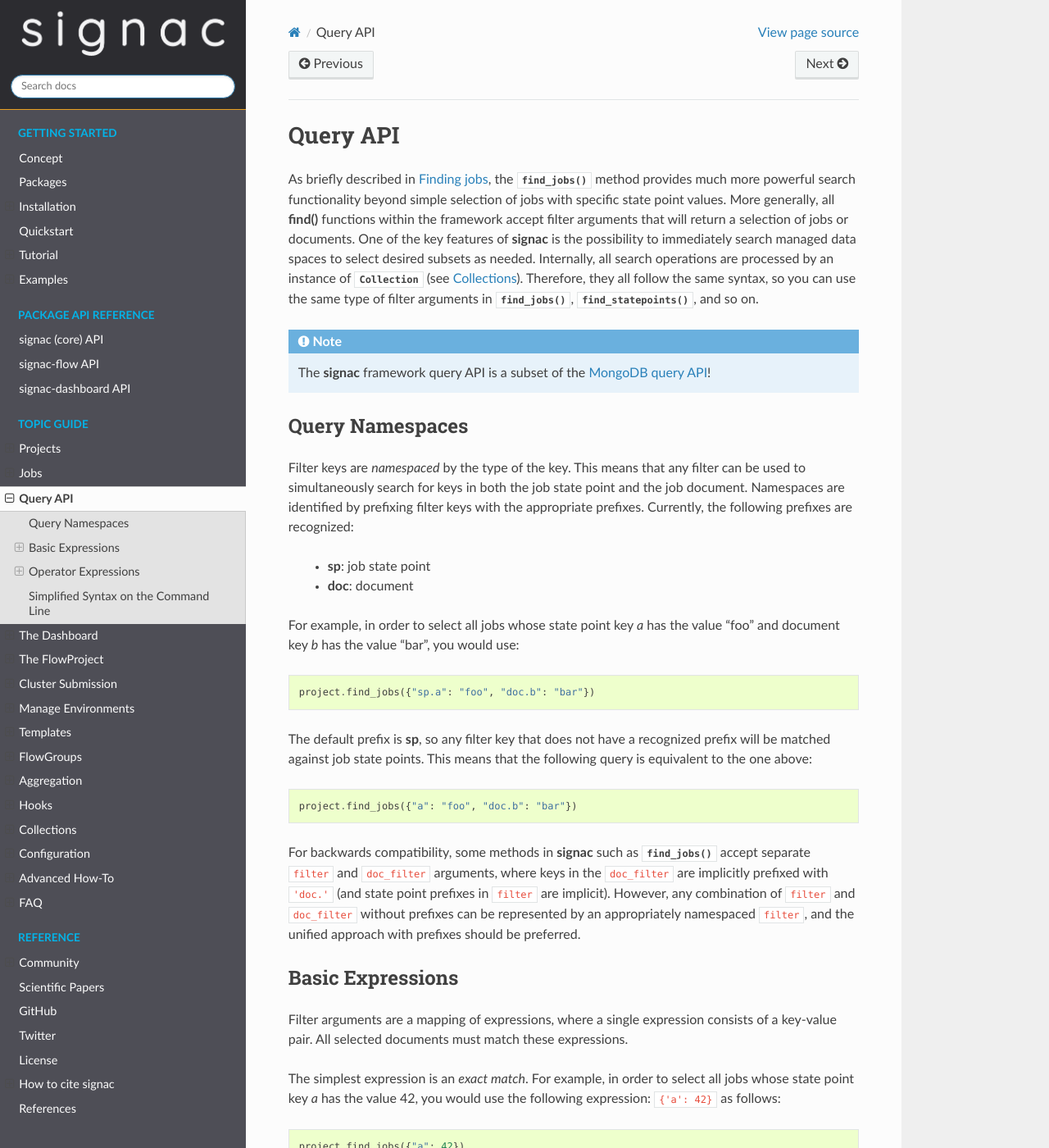
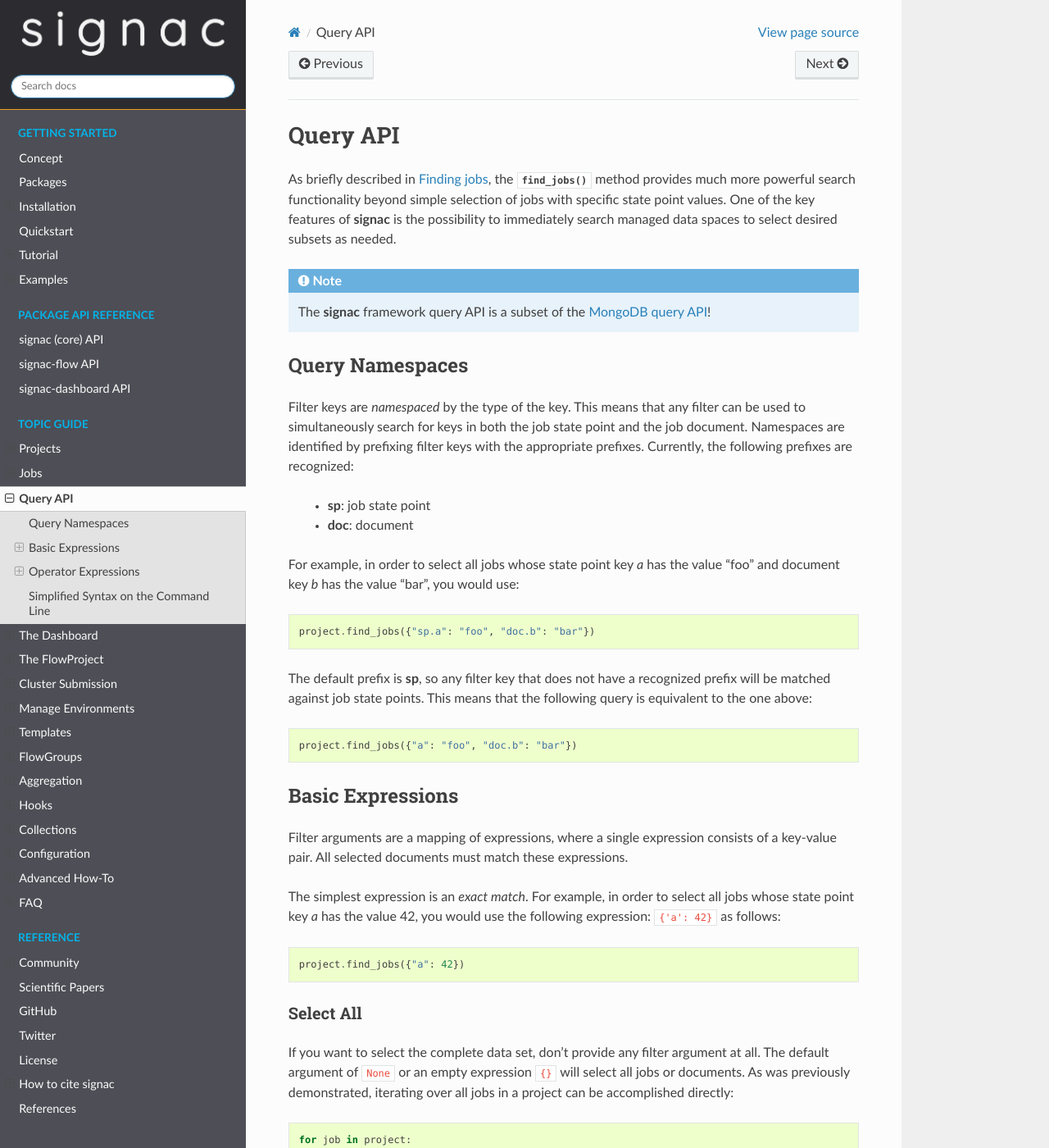
Before and after one commit to glotzerlab/signac-docs, a Sphinx documentation site: the page built from docs/source/query.rst, in a window 1280 px wide and 1400 px high. Shown: the whole window at 82% size. Built offline with Sphinx 7.4.7 and the Read the Docs theme 2.0.0, drawn with Linux system fonts in a browser that asks for light colours; some of the changed text lies outside the part shown.

Commit message:
querying

```diff
--- a/docs/source/query.rst
+++ b/docs/source/query.rst
@@ -5,10 +5,7 @@ Query API
 =========
 
 As briefly described in :ref:`project-job-finding`, the :py:meth:`~signac.Project.find_jobs()` method provides much more powerful search functionality beyond simple selection of jobs with specific state point values.
-More generally, all **find()** functions within the framework accept filter arguments that will return a selection of jobs or documents.
 One of the key features of **signac** is the possibility to immediately search managed data spaces to select desired subsets as needed.
-Internally, all search operations are processed by an instance of :py:class:`~signac.Collection` (see :ref:`collections`).
-Therefore, they all follow the same syntax, so you can use the same type of filter arguments in :py:meth:`~signac.Project.find_jobs`, :py:meth:`~signac.Project.find_statepoints`, and so on.
 
 .. note::
 
@@ -39,9 +36,6 @@ This means that the following query is equivalent to the one above:
 
     project.find_jobs({"a": "foo", "doc.b": "bar"})
 
-For backwards compatibility, some methods in **signac** such as :py:meth:`~signac.Project.find_jobs()` accept separate ``filter`` and ``doc_filter`` arguments, where keys in the ``doc_filter`` are implicitly prefixed with ``'doc.'`` (and state point prefixes in ``filter`` are implicit).
-However, any combination of ``filter`` and ``doc_filter`` without prefixes can be represented by an appropriately namespaced ``filter``, and the unified approach with prefixes should be preferred.
-
 
 Basic Expressions
 =================
@@ -61,14 +55,11 @@ Select All
 
 If you want to select the complete data set, don't provide any filter argument at all.
 The default argument of ``None`` or an empty expression ``{}`` will select all jobs or documents.
-As was previously demonstrated, iterating over all jobs in a project or all documents in a collection can be accomplished directly without using any *find* method at all:
+As was previously demonstrated, iterating over all jobs in a project can be accomplished directly:
 
 .. code-block:: python
 
     for job in project:
-        pass
-
-    for doc in collection:
         pass
 
 .. _simple-selection:
@@ -122,7 +113,7 @@ If we wanted to match all documents where *p is greater than 2*, we would use th
 
     {"p": {"$gt": 2}}
 
-Note that we have replaced the value for p with the expression ``{'$gt': 2}`` to select *all all jobs withe p values greater than 2*.
+Note that we have replaced the value for p with the expression ``{'$gt': 2}`` to select all jobs withe p values greater than 2.
 Here is a complete list of all available **arithmetic operators**:
 
   * ``$eq``: equal to
```
Also changed, not shown: other parts of docs/source/query.rst (+1 -1 lines).
